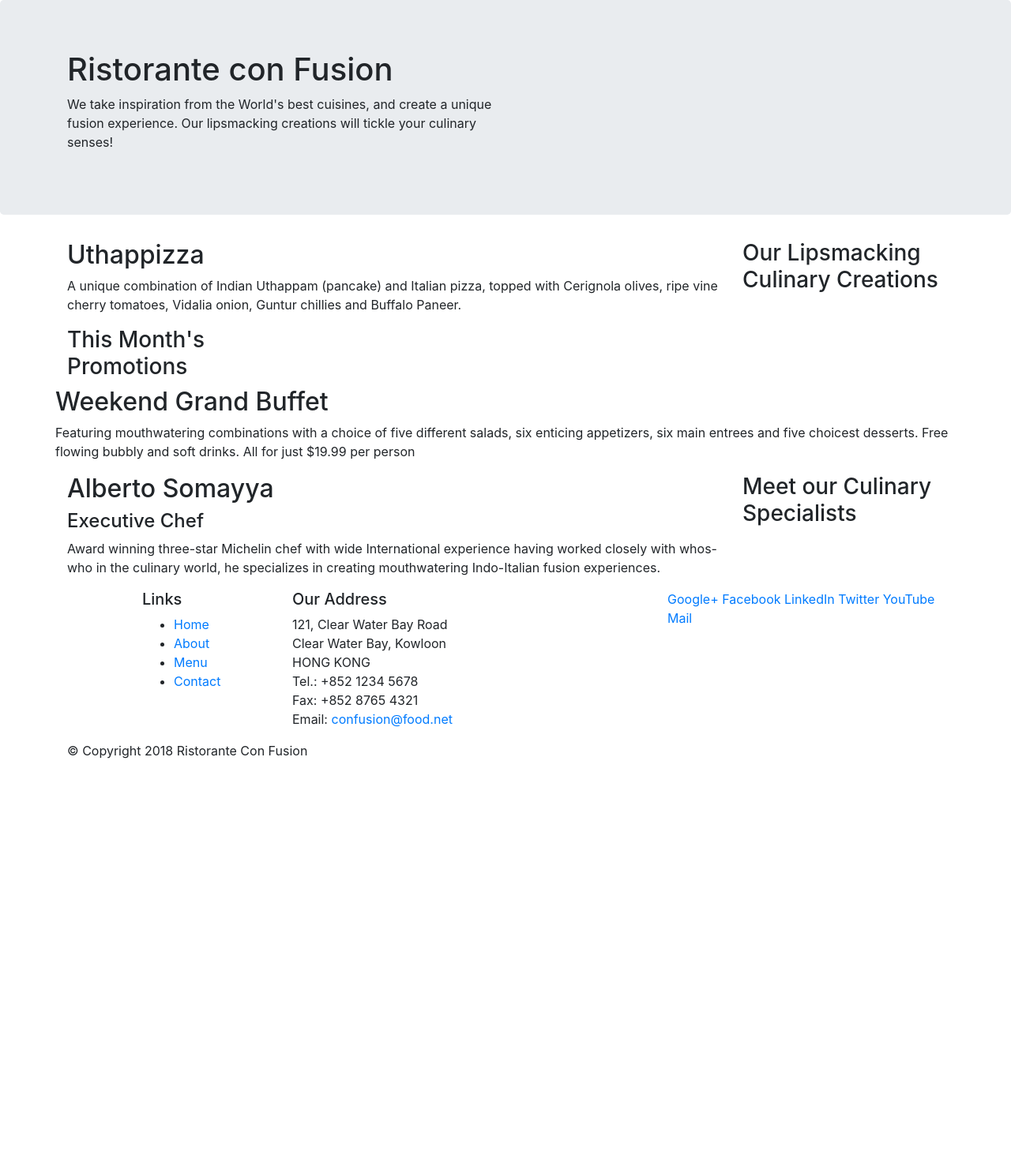
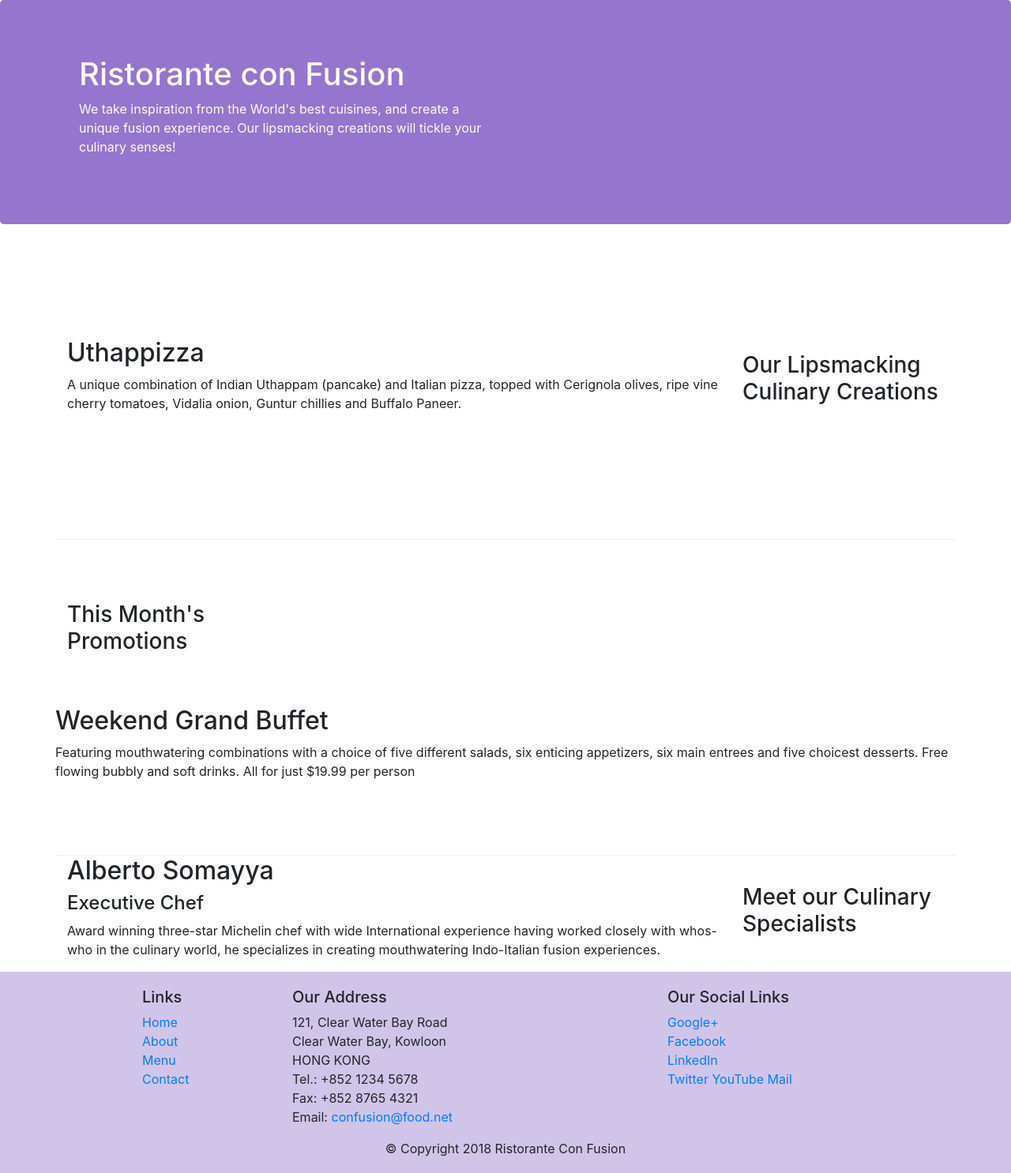
Before and after one commit to MuhammadAnwarBadat/conFusion, a website: page index.html in a window 1280 px wide. Shown: the whole page at 79% size. Before the commit the page ends 979 px from the top, so only its background shows below. Drawn offline with nearby package versions, Linux system fonts and the light colour scheme.

Commit message:
Added few CSS classes

```diff
--- /dev/null
+++ b/css/style.css
@@ -0,0 +1,30 @@
+.row-header {
+    margin: 0px auto;
+    padding: 0px auto;
+}
+
+.row-content {
+    margin: 0px uto;
+    padding: 50px 0px 50px 0px;
+    border-bottom: 1px ridge;
+    min-height: 400px;
+}
+
+.footer {
+    background-color: #d1c4e9;
+    margin: 0px auto;
+    padding: 20px 0px 20px 0px;
+}
+
+.jumbotron {
+    padding: 70px 30px 70px 30px;
+    margin: 0px auto;
+    background: #9575cd;
+    color: floralwhite;
+}
+
+.address {
+    font-size: 80%;
+    margin: 0px;
+    color: #0f0f0f;
+}
--- a/index.html
+++ b/index.html
@@ -9,6 +9,7 @@
 
     <!-- Bootstrap CSS -->
     <link rel="stylesheet" href="node_modules/bootstrap/dist/css/bootstrap.min.css">
+    <link rel="stylesheet" href="css/style.css">
     <title>Ristorante Con Fusion</title>
 </head>
 
@@ -16,10 +17,11 @@
 
     <header class="jumbotron">
         <div class="container">
-            <div class="row">
+            <div class="row row-header">
                 <div class="col-12 col-sm-6">
                     <h1>Ristorante con Fusion</h1>
-                    <p>We take inspiration from the World's best cuisines, and create a unique fusion experience. Our lipsmacking creations will tickle your culinary senses!</p>
+                    <p>We take inspiration from the World's best cuisines, and create a unique fusion experience. Our
+                        lipsmacking creations will tickle your culinary senses!</p>
                 </div>
                 <div class="col-12 col-sm">
                 </div>
@@ -28,45 +30,50 @@
     </header>
 
     <div class="container">
-        <div class="row">
+        <div class="row row-content align-items-center">
             <div class="col-12 col-sm-4 order-sm-last col-md-3">
                 <h3>Our Lipsmacking Culinary Creations</h3>
             </div>
             <div class="col col-sm order-sm-first col-md">
                 <h2>Uthappizza</h2>
-                <p>A unique combination of Indian Uthappam (pancake) and Italian pizza, topped with Cerignola olives, ripe vine cherry tomatoes, Vidalia onion, Guntur chillies and Buffalo Paneer.</p>
+                <p>A unique combination of Indian Uthappam (pancake) and Italian pizza, topped with Cerignola olives,
+                    ripe vine cherry tomatoes, Vidalia onion, Guntur chillies and Buffalo Paneer.</p>
             </div>
         </div>
 
 
-        <div class="row">
+        <div class="row row-content align-items-center">
             <div class="col-12 col-sm-4 col-md-3">
                 <h3>This Month's Promotions</h3>
             </div>
             <div>
                 <h2>Weekend Grand Buffet</h2>
-                <p>Featuring mouthwatering combinations with a choice of five different salads, six enticing appetizers, six main entrees and five choicest desserts. Free flowing bubbly and soft drinks. All for just $19.99 per person </p>
+                <p>Featuring mouthwatering combinations with a choice of five different salads, six enticing appetizers,
+                    six main entrees and five choicest desserts. Free flowing bubbly and soft drinks. All for just
+                    $19.99 per person </p>
             </div>
         </div>
 
-        <div class="row">
+        <div class="row align-items-center">
             <div class="col-12 col-sm-4 order-sm-last col-md-3">
                 <h3>Meet our Culinary Specialists</h3>
             </div>
             <div class="col col-sm order-sm-first col-md">
                 <h2>Alberto Somayya</h2>
                 <h4>Executive Chef</h4>
-                <p>Award winning three-star Michelin chef with wide International experience having worked closely with whos-who in the culinary world, he specializes in creating mouthwatering Indo-Italian fusion experiences. </p>
+                <p>Award winning three-star Michelin chef with wide International experience having worked closely with
+                    whos-who in the culinary world, he specializes in creating mouthwatering Indo-Italian fusion
+                    experiences. </p>
             </div>
         </div>
     </div>
 
-    <footer>
+    <footer class="footer">
         <div class="container">
             <div class="row">
                 <div class="col-4 offset-1 col-sm-2">
                     <h5>Links</h5>
-                    <ul>
+                    <ul class="list-unstyled">
                         <li><a href="#">Home</a></li>
                         <li><a href="#">About</a></li>
                         <li><a href="#">Menu</a></li>
@@ -86,16 +93,17 @@
                 </div>
                 <div class="col-12 col-sm-4">
                     <div>
-                        <a href="http://google.com/+">Google+</a>
-                        <a href="http://www.facebook.com/profile.php?id=">Facebook</a>
-                        <a href="http://www.linkedin.com/in/">LinkedIn</a>
+                        <h5>Our Social Links</h5>
+                        <a href="http://google.com/+">Google+</a><br>
+                        <a href="http://www.facebook.com/profile.php?id=">Facebook</a><br>
+                        <a href="http://www.linkedin.com/in/">LinkedIn</a><br>
                         <a href="http://twitter.com/">Twitter</a>
                         <a href="http://youtube.com/">YouTube</a>
                         <a href="mailto:">Mail</a>
                     </div>
                 </div>
             </div>
-           <div class="row">
+            <div class="row justify-content-center">
                 <div class="col-auto">
                     <p>© Copyright 2018 Ristorante Con Fusion</p>
                 </div>
```
Lines whose indentation alone changed are shown as unchanged.
